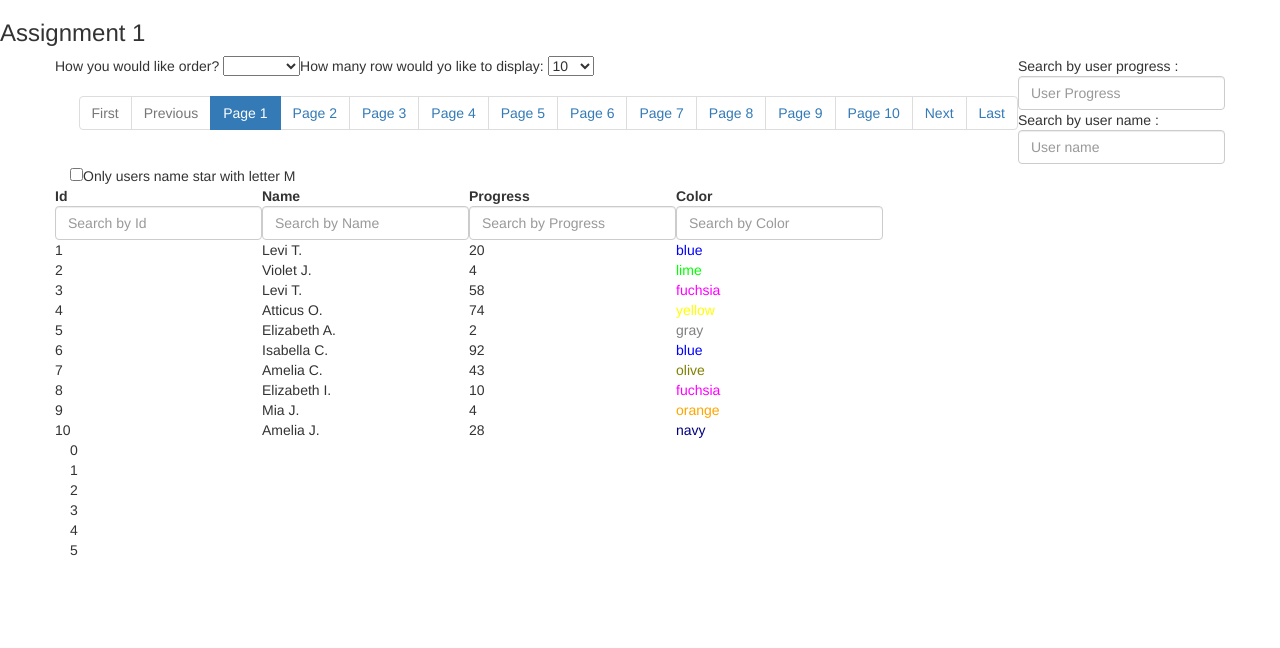
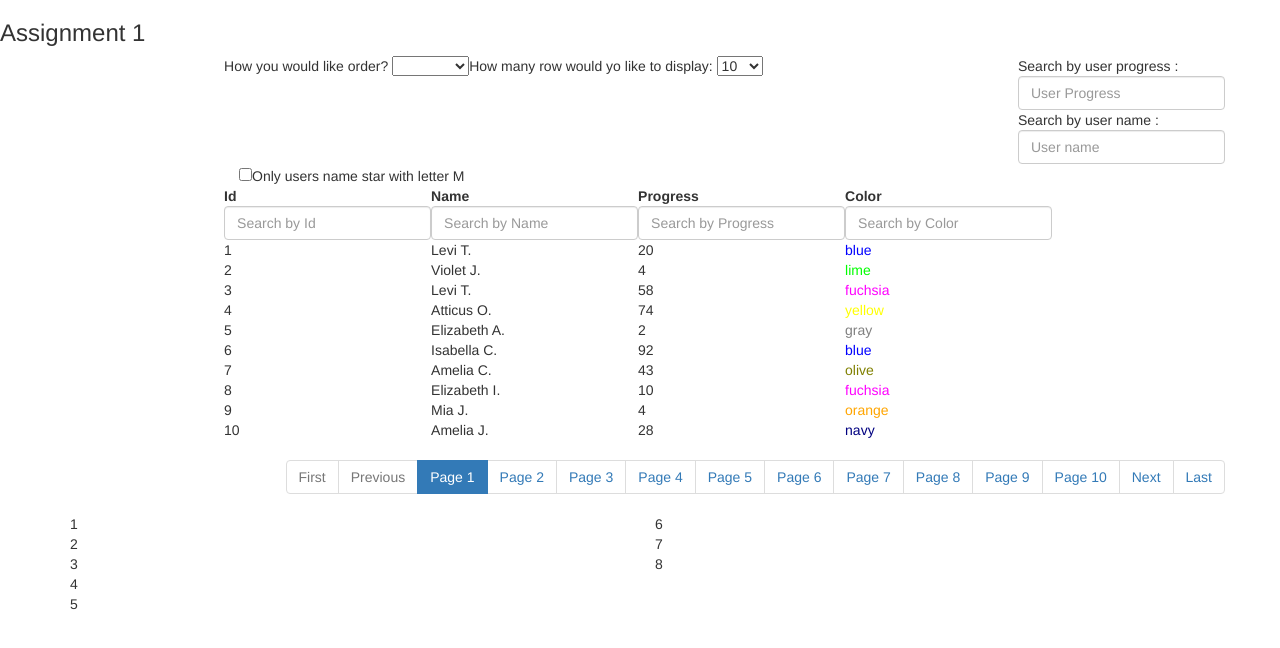
Before and after one commit to ycl26/assignment1, an Angular app: page / in a window 1280 px wide. Shown: the top 648 px of the page. Built offline with nearby package versions, Linux system fonts and the light colour scheme.

Commit message:
past pagination to the bottom

```diff
--- a/src/app/app.component.html
+++ b/src/app/app.component.html
@@ -20,32 +20,7 @@
         </select>
       </div>
 
-      <ul class="pagination pull-right">
-        <li [ngClass]="{'disabled':activePage==0}">
-          <a [ngClass]="{'disabled':activePage==0}"
-            (click)="onPageClick(0)">First</a>
-          </li>
-        <li [ngClass]="{'disabled':activePage==0}">
-          <a [ngClass]="{'disabled':activePage==0}"
-            (click)="onPageClick(activePage - 1)">Previous</a>
-          </li>
-        <li [ngClass]="{'active': page==activePage}" *ngFor="let page of pages">
-          <a (click)="onPageClick(page)">Page
-            {{page + 1}}
-            <!-- pages = users.length/ empInde    -->
-          </a>
-        </li>
-        <li [ngClass]="{'disabled':activePage==pages.length-1}">
-          <a [ngClass]="{'disabled':activePage==pages.length-1}"
-            (click)="onPageClick(activePage + 1)">Next</a>
-          </li>
-        <li [ngClass]="{'disabled':activePage==pages.length-1}">
-          <a [ngClass]="{'disabled':activePage==pages.length-1}"
-            (click)="onPageClick(pages.length-1)">Last</a>
-          </li>
-      </ul>
-
-      <div class="col-xs-12">
+     <div class="col-xs-12">
         <input type="checkbox" [(ngModel)]="pass">Only users name star with letter M
       </div>
       <table>
@@ -69,9 +44,32 @@
           <td [ngStyle]="{color : user.color}"> {{user.color}}</td>
         </tr>
       </table>
+
+      <ul class="pagination pull-right">
+          <li [ngClass]="{'disabled':activePage==0}">
+            <a [ngClass]="{'disabled':activePage==0}"
+              (click)="onPageClick(0)">First</a>
+            </li>
+          <li [ngClass]="{'disabled':activePage==0}">
+            <a [ngClass]="{'disabled':activePage==0}"
+              (click)="onPageClick(activePage - 1)">Previous</a>
+            </li>
+          <li [ngClass]="{'active': page==activePage}" *ngFor="let page of pages">
+            <a (click)="onPageClick(page)">Page
+              {{page + 1}}
+              <!-- pages = users.length/ empInde    -->
+            </a>
+          </li>
+          <li [ngClass]="{'disabled':activePage==pages.length-1}">
+            <a [ngClass]="{'disabled':activePage==pages.length-1}"
+              (click)="onPageClick(activePage + 1)">Next</a>
+            </li>
+          <li [ngClass]="{'disabled':activePage==pages.length-1}">
+            <a [ngClass]="{'disabled':activePage==pages.length-1}"
+              (click)="onPageClick(pages.length-1)">Last</a>
+            </li>
+        </ul>
     </div>
-
-
 
   </div>
   <div class="row">
--- a/src/app/app.component.ts
+++ b/src/app/app.component.ts
@@ -17,8 +17,8 @@ export class AppComponent implements OnInit {
   pages = [];
   activePage = 0;
   order = undefined;
-  rigthBalls = [0, 1, 2 ,3 , 4 ,5 ];
-   leftBalls  = [];
+  rigthBalls = [1, 2 ,3 , 4 ,5 ];
+  leftBalls  = [6,7,8];
 
   constructor() {
     this.users = this.createUsers();
--- a/src/app/ball/ball.component.html
+++ b/src/app/ball/ball.component.html
@@ -1 +1,6 @@
-<div class="soccer-ball"  (click)="onClick()"> {{ball}}</div>
+
+<div class="card" style="width: 18rem;">
+
+        <div class="card-body">
+            </div><div class="soccer-ball"  (click)="onClick()"> {{ball}}</div>
+        </div>
```
